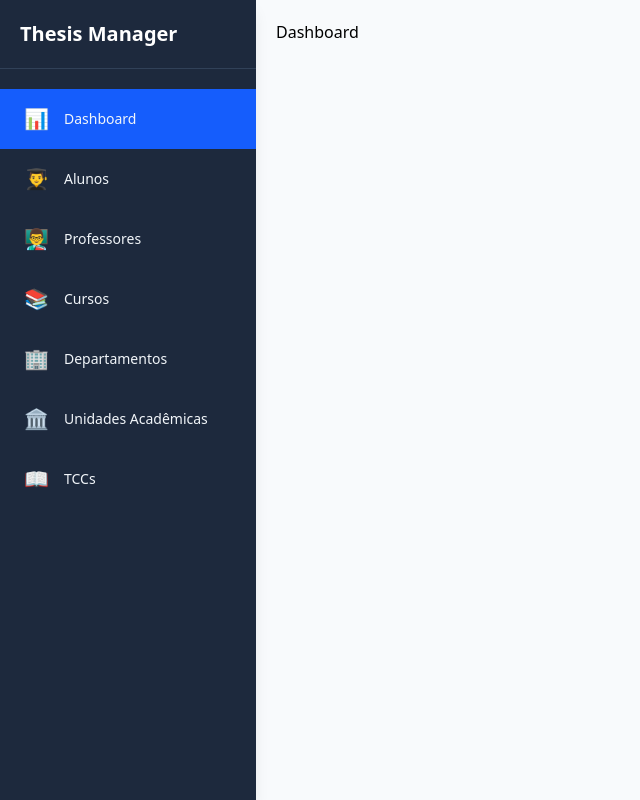
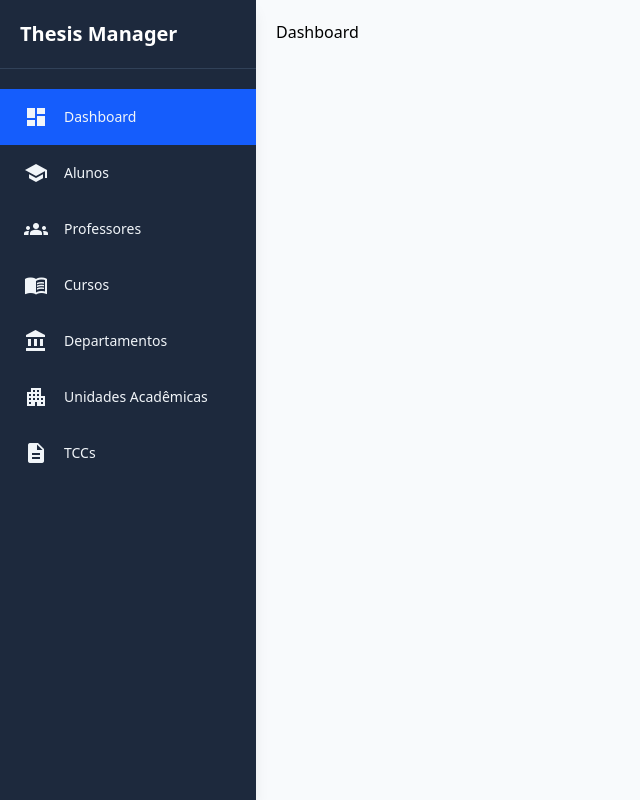
Before and after one commit to gabrielzinCoelho/thesis-manager, an Angular app in the folder web/: page /dashboard in a window 1280 px wide. Shown: the whole page, without its empty margins (0-640 px from the left). Built offline with nearby package versions, Linux system fonts and the light colour scheme.

Commit message:
fix: fix sidebar icons to use material icons lib

```diff
--- a/web/package.json
+++ b/web/package.json
@@ -11,10 +11,12 @@
   "private": true,
   "packageManager": "npm@10.9.3",
   "dependencies": {
+    "@angular/cdk": "^21.2.0",
     "@angular/common": "^21.2.0",
     "@angular/compiler": "^21.2.0",
     "@angular/core": "^21.2.0",
     "@angular/forms": "^21.2.0",
+    "@angular/material": "^21.2.0",
     "@angular/platform-browser": "^21.2.0",
     "@angular/router": "^21.2.0",
     "rxjs": "~7.8.0",
--- a/web/src/app/layout/layout.component.ts
+++ b/web/src/app/layout/layout.component.ts
@@ -11,12 +11,12 @@ import { MenuItem } from '../shared/menu-item.model';
 })
 export class LayoutComponent {
   menuItems: MenuItem[] = [
-    { title: 'Dashboard', icon: '📊', link: '/dashboard' },
-    { title: 'Alunos', icon: '👨‍🎓', link: '/students' },
-    { title: 'Professores', icon: '👨‍🏫', link: '/teachers' },
-    { title: 'Cursos', icon: '📚', link: '/courses' },
-    { title: 'Departamentos', icon: '🏢', link: '/departments' },
-    { title: 'Unidades Acadêmicas', icon: '🏛️', link: '/academic-units' },
-    { title: 'TCCs', icon: '📖', link: '/thesis' },
+    { title: 'Dashboard', icon: 'dashboard', link: '/dashboard' },
+    { title: 'Alunos', icon: 'school', link: '/students' },
+    { title: 'Professores', icon: 'groups', link: '/teachers' },
+    { title: 'Cursos', icon: 'menu_book', link: '/courses' },
+    { title: 'Departamentos', icon: 'account_balance', link: '/departments' },
+    { title: 'Unidades Acadêmicas', icon: 'apartment', link: '/academic-units' },
+    { title: 'TCCs', icon: 'description', link: '/thesis' },
   ];
 }
--- a/web/src/app/layout/sidebar.component.html
+++ b/web/src/app/layout/sidebar.component.html
@@ -15,7 +15,7 @@
           [class.border-l-blue-400]="isActive(item)"
           [class.font-semibold]="isActive(item)"
         >
-          <span class="text-xl w-6 text-center mr-4">{{ item.icon }}</span>
+          <mat-icon class="mr-4 h-6 w-6 shrink-0 text-slate-100">{{ item.icon }}</mat-icon>
           <span class="text-sm font-medium">{{ item.title }}</span>
         </a>
       </li>
--- a/web/src/app/layout/sidebar.component.ts
+++ b/web/src/app/layout/sidebar.component.ts
@@ -1,14 +1,14 @@
 import { Component, Input, OnInit } from '@angular/core';
-import { CommonModule } from '@angular/common';
 import { NavigationEnd, RouterModule, Router } from '@angular/router';
 import { filter } from 'rxjs';
+import { MatIconModule } from '@angular/material/icon';
 import { MenuItem } from '../shared/menu-item.model';
 
 @Component({
   selector: 'app-sidebar',
   templateUrl: './sidebar.component.html',
   standalone: true,
-  imports: [CommonModule, RouterModule],
+  imports: [RouterModule, MatIconModule],
 })
 export class SidebarComponent implements OnInit {
   @Input() menuItems: MenuItem[] = [];
--- a/web/src/index.html
+++ b/web/src/index.html
@@ -1,6 +1,7 @@
 <!doctype html>
 <html lang="en">
   <head>
+    <link href="https://fonts.googleapis.com/icon?family=Material+Icons" rel="stylesheet" />
     <meta charset="utf-8" />
     <title>Thesis Manager</title>
     <base href="/" />
```
Also changed, not shown: 1 other file (tests, documents, lock files or other folders).
